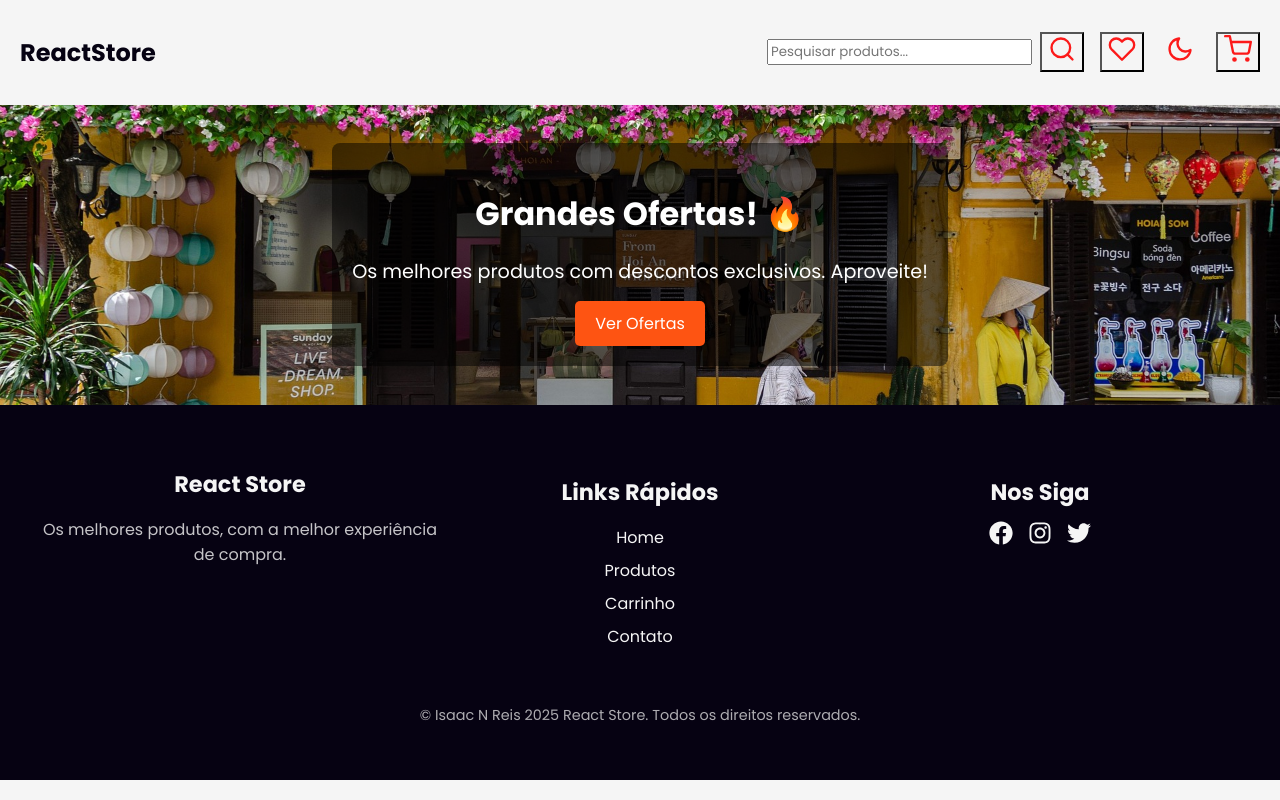
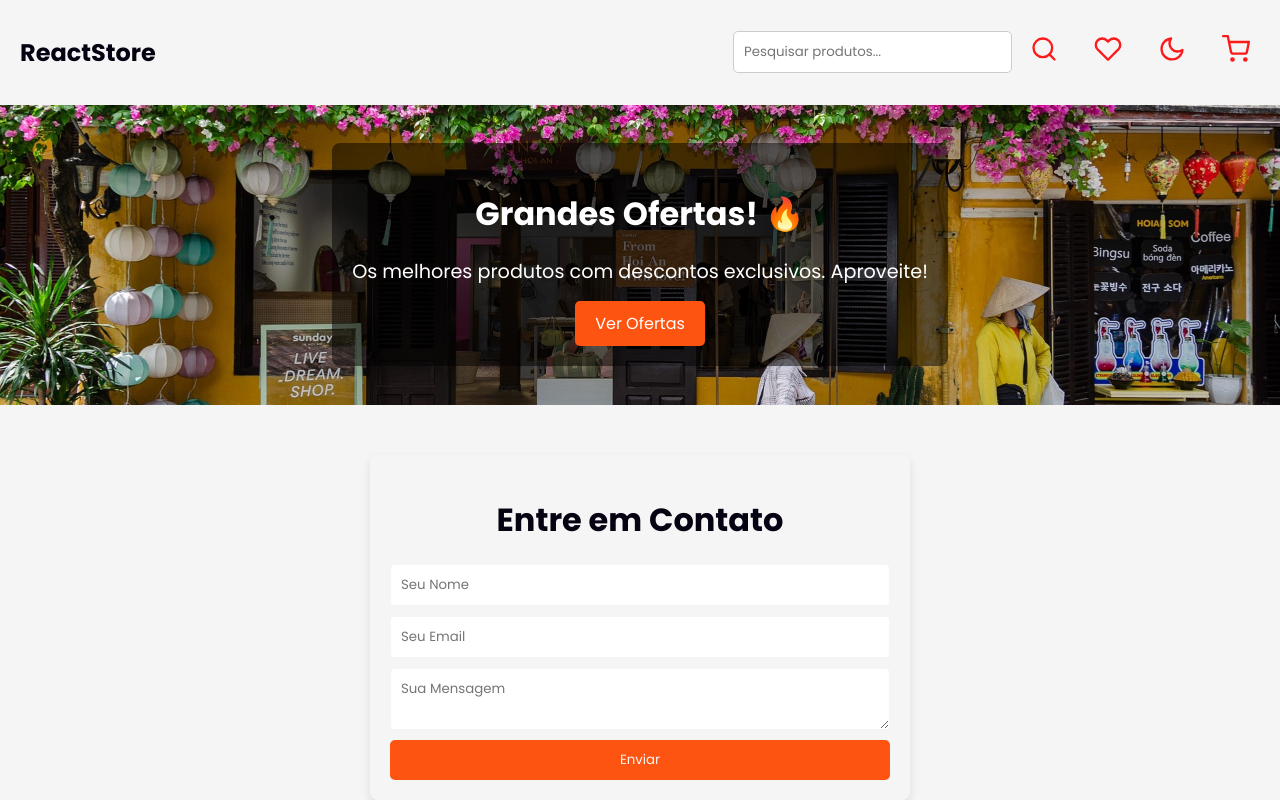
Before and after one commit to isaacnreis/react-store, a React (Vite) app: page /contact in a window 1280 px wide. Shown: the top 800 px of the page. Built offline with nearby package versions, Linux system fonts and the light colour scheme.

Commit message:
criando componente para apliar seo em algumas paginas e criando tela simples de contato

```diff
--- a/src/components/CartModal/CartModal.tsx
+++ b/src/components/CartModal/CartModal.tsx
@@ -24,7 +24,7 @@ const CartModal = ({ onClose = () => {} }) => {
             <ul>
               {cart.map((item) => (
                 <li key={item.id} className={styles.cartItem}>
-                  <img src={item.image} alt={item.title} />
+                  <img src={item.image} alt={item.title} loading="lazy" />
                   <div>
                     <h3>{item.title}</h3>
                     <p>R$ {item.price.toFixed(2)}</p>
--- /dev/null
+++ b/src/components/SEO/SEO.tsx
@@ -0,0 +1,35 @@
+import React, { useEffect } from "react";
+
+interface SEOProps {
+  title?: string;
+  description?: string;
+}
+
+const SEO: React.FC<SEOProps> = ({ title, description }) => {
+  useEffect(() => {
+    document.title = title || "Título Padrão";
+    const metaDescription = document.querySelector('meta[name="description"]');
+    if (metaDescription) {
+      metaDescription.setAttribute(
+        "content",
+        description || "Descrição Padrão"
+      );
+    } else if (description) {
+      const newMetaDescription = document.createElement("meta");
+      newMetaDescription.name = "description";
+      newMetaDescription.content = description;
+      document.head.appendChild(newMetaDescription);
+    }
+
+    return () => {
+      document.title = "";
+      if (metaDescription) {
+        metaDescription.setAttribute("content", "");
+      }
+    };
+  }, [title, description]);
+
+  return null; // Não renderiza nada no corpo do componente
+};
+
+export default SEO;
--- a/src/pages/Cart/Cart.tsx
+++ b/src/pages/Cart/Cart.tsx
@@ -25,7 +25,7 @@ const Cart = () => {
           <ul className={styles.cartList}>
             {cart.map((item) => (
               <li key={item.id} className={styles.cartItem}>
-                <img src={item.image} alt={item.title} />
+                <img src={item.image} alt={item.title} loading="lazy" />
                 <div className={styles.details}>
                   <h3>{item.title}</h3>
                   <p>R$ {item.price.toFixed(2)}</p>
--- /dev/null
+++ b/src/pages/ContactPage/ContactPage.module.scss
@@ -0,0 +1,40 @@
+.contactContainer {
+  max-width: 500px;
+  margin: 50px auto;
+  padding: 20px;
+  border-radius: 8px;
+  box-shadow: 0px 4px 10px rgba(0, 0, 0, 0.1);
+  background-color: var(--bg-color);
+
+  h1 {
+    text-align: center;
+    margin-bottom: 20px;
+    color: var(--text-color);
+  }
+
+  form {
+    display: flex;
+    flex-direction: column;
+
+    input,
+    textarea {
+      margin-bottom: 10px;
+      padding: 10px;
+      border-radius: 4px;
+      border: 1px solid var(--bg-color);
+    }
+
+    button {
+      padding: 10px;
+      background-color: var(--primary-color);
+      color: var(--bg-color);
+      border: none;
+      cursor: pointer;
+      transition: 0.3s;
+
+      &:hover {
+        background-color: var(--secondary-color);
+      }
+    }
+  }
+}
--- /dev/null
+++ b/src/pages/ContactPage/ContactPage.tsx
@@ -0,0 +1,57 @@
+import { useState } from "react";
+import styles from "./ContactPage.module.scss";
+import SEO from "../../components/SEO/SEO";
+
+const ContactPage = () => {
+  const [formData, setFormData] = useState({
+    name: "",
+    email: "",
+    message: "",
+  });
+
+  const handleChange = (
+    e: React.ChangeEvent<HTMLInputElement | HTMLTextAreaElement>
+  ) => {
+    setFormData({ ...formData, [e.target.name]: e.target.value });
+  };
+
+  const handleSubmit = (e: React.FormEvent) => {
+    e.preventDefault();
+    alert("Mensagem enviada com sucesso!");
+  };
+
+  return (
+    <div className={styles.contactContainer}>
+      <SEO
+        title="Contato | Loja Online"
+        description="Entre em contato conosco!"
+      />
+      <h1>Entre em Contato</h1>
+      <form onSubmit={handleSubmit}>
+        <input
+          type="text"
+          name="name"
+          placeholder="Seu Nome"
+          onChange={handleChange}
+          required
+        />
+        <input
+          type="email"
+          name="email"
+          placeholder="Seu Email"
+          onChange={handleChange}
+          required
+        />
+        <textarea
+          name="message"
+          placeholder="Sua Mensagem"
+          onChange={handleChange}
+          required
+        />
+        <button type="submit">Enviar</button>
+      </form>
+    </div>
+  );
+};
+
+export default ContactPage;
--- a/src/pages/Home/Home.tsx
+++ b/src/pages/Home/Home.tsx
@@ -1,10 +1,15 @@
 import styles from "./Home.module.scss";
 import ProductList from "../../components/ProductList/ProductList";
 import Filters from "../../components/Filters/Filters";
+import SEO from "../../components/SEO/SEO";
 
 const Home = () => {
   return (
     <div className={styles.container}>
+      <SEO
+        title="React Store | Os melhores produtos para você"
+        description="Encontre os melhores produtos com preços incríveis!"
+      />
       <h1 className={styles.title}>Produtos</h1>
       <Filters />
       <div className={styles.productsGrid}>
--- a/src/pages/ProductPage/ProductPage.tsx
+++ b/src/pages/ProductPage/ProductPage.tsx
@@ -3,6 +3,7 @@ import styles from "./ProductPage.module.scss";
 import { useEffect, useState } from "react";
 import axios from "axios";
 import { useCartStore } from "../../store/cartStore";
+import SEO from "../../components/SEO/SEO";
 
 interface Product {
   id: number;
@@ -48,14 +49,15 @@ const ProductPage = () => {
 
   return (
     <div className={styles.productContainer}>
+      <SEO title={product.title} description={product.description} />
       <div className={styles.imageSection}>
         <div className={styles.thumbnailList}>
-          <img src={product.image} alt={product.title} />
-          <img src={product.image} alt={product.title} />
-          <img src={product.image} alt={product.title} />
+          <img src={product.image} alt={product.title} loading="lazy" />
+          <img src={product.image} alt={product.title} loading="lazy" />
+          <img src={product.image} alt={product.title} loading="lazy" />
         </div>
         <div className={styles.mainImage}>
-          <img src={product.image} alt={product.title} />
+          <img src={product.image} alt={product.title} loading="lazy" />
         </div>
       </div>
       <div className={styles.detailsSection}>
--- a/src/routes.tsx
+++ b/src/routes.tsx
@@ -1,5 +1,6 @@
 import { lazy, Suspense } from "react";
 import Home from "./pages/Home/Home";
+import Checkout from "./pages/Checkout/Checkout";
 import { BrowserRouter, Route, Routes } from "react-router-dom";
 import NavBar from "./components/Navbar/Navbar";
 import Footer from "./components/Footer/Footer";
@@ -8,10 +9,10 @@ import Loading from "./components/Loading/Loading";
 
 const ProductPage = lazy(() => import("./pages/ProductPage/ProductPage"));
 const Cart = lazy(() => import("./pages/Cart/Cart"));
-const Checkout = lazy(() => import("./pages/Checkout/Checkout"));
 const Success = lazy(() => import("./pages/Success/Success"));
 const Error = lazy(() => import("./pages/Error/Error"));
 const FavoritesPage = lazy(() => import("./pages/FavoritesPage/FavoritesPage"));
+const ContactPage = lazy(() => import("./pages/ContactPage/ContactPage"));
 
 const AppRoutes = () => {
   return (
@@ -25,6 +26,7 @@ const AppRoutes = () => {
           <Route path="/cart" element={<Cart />} />
           <Route path="/checkout" element={<Checkout />} />
           <Route path="/favorites" element={<FavoritesPage />} />
+          <Route path="/contact" element={<ContactPage />} />
           <Route path="/success" element={<Success />} />
           <Route path="/error" element={<Error />} />
         </Routes>
```
